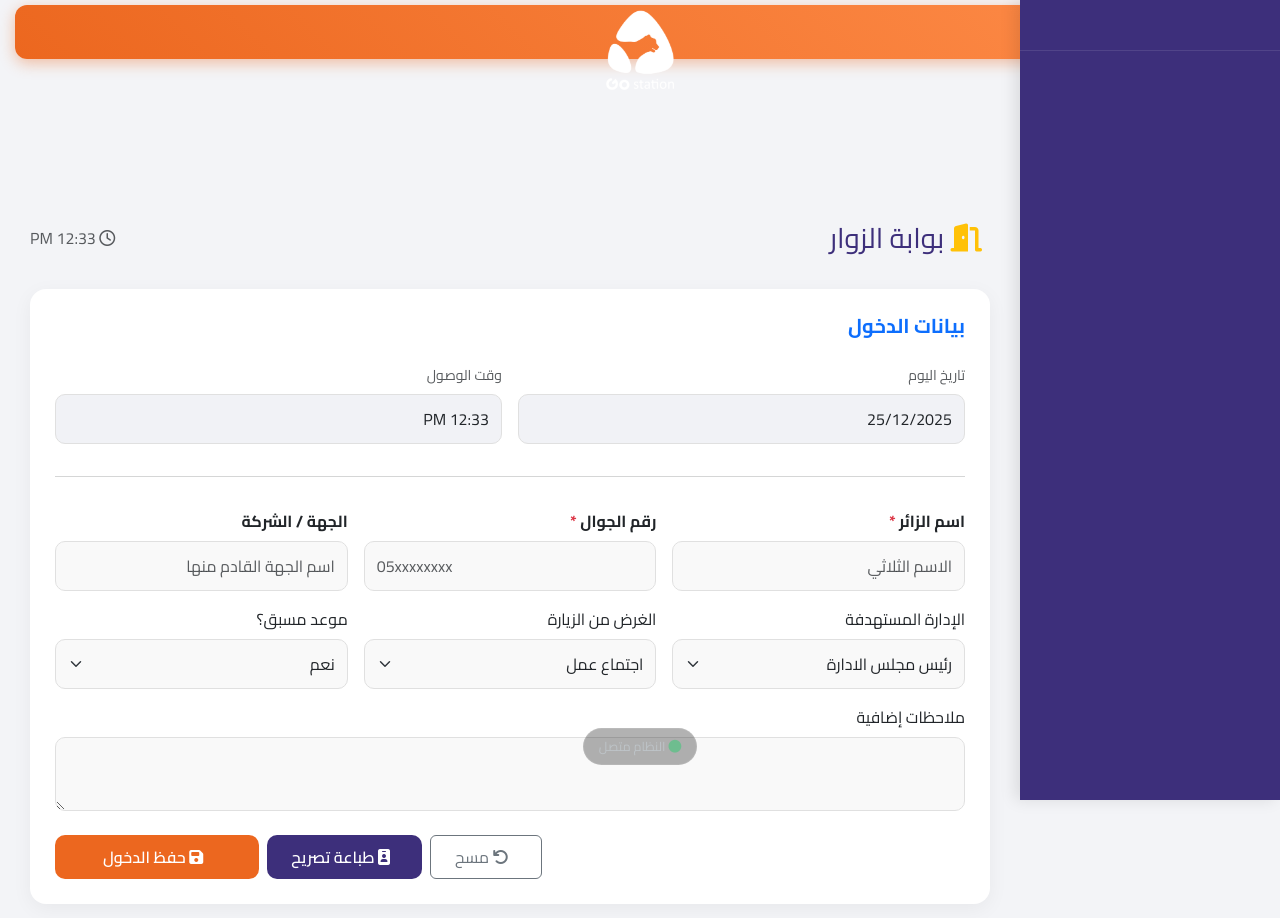
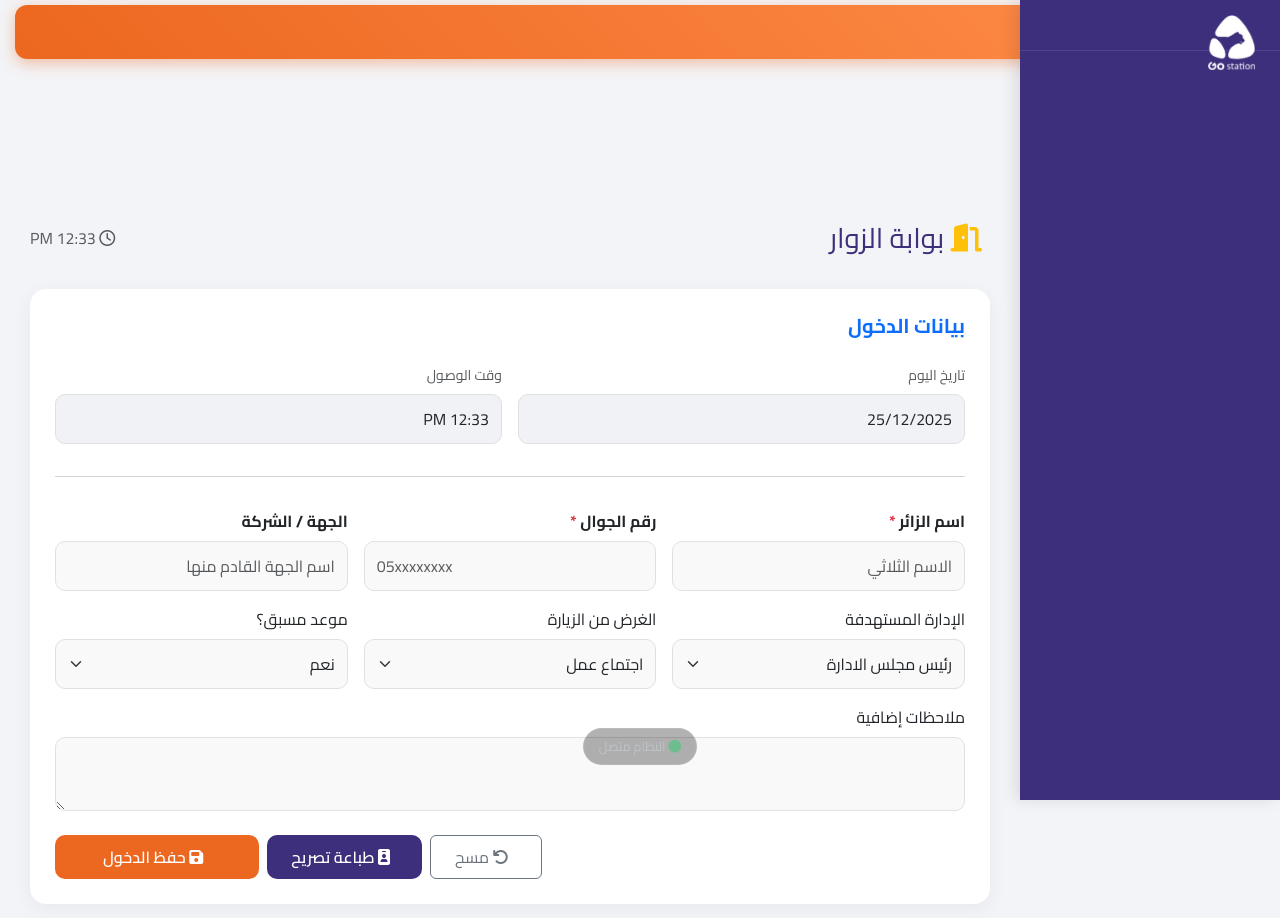
Before and after one commit to mohammedaidhah/my-first-project, a website: page index.html in a window 1280 px wide. Drawn offline with nearby package versions, Linux system fonts and the light colour scheme; some packages are replaced by stand-ins of ours; no server answers; a script that the page names is missing.

Commit message:
Update index.html

```diff
--- a/index.html
+++ b/index.html
@@ -188,28 +188,18 @@
   </style>
 </head>
 <body>
-<!-- الشعار أعلى الصفحة -->
-<div style="
-  position: fixed;
-  top: 10px;
-  right: 0;
-  left: 0;
-  z-index: 9999;
-  display: flex;
-  justify-content: center;
-  pointer-events: none;
-">
-  <img src="logo gostation.png"
-       alt="شعار قوستيشن"
-       style="height: 80px; pointer-events: auto;">
+<!-- الشعار -->
+<div style="position: fixed; top: 15px; right: 25px; z-index: 9999;">
+<img src="logo gostation.png" alt="شعار قوستيشن" style="height: 55px;">
 </div>
 
 <!-- الشريط الجانبي -->
 <div class="sidebar">
-  <div class="logo-area">
-    <img src="logo.png" alt="GoStation Logo"
-         onerror="this.style.display='none'; document.getElementById('alt-logo').style.display='block';">
-  </div>
+<div class="logo-area">
+<img src="logo.png" alt="GoStation Logo"
+onerror="this.style.display='none'; document.getElementById('alt-logo').style.display='block';">
+
+</div>
 </div>
 
 
```
